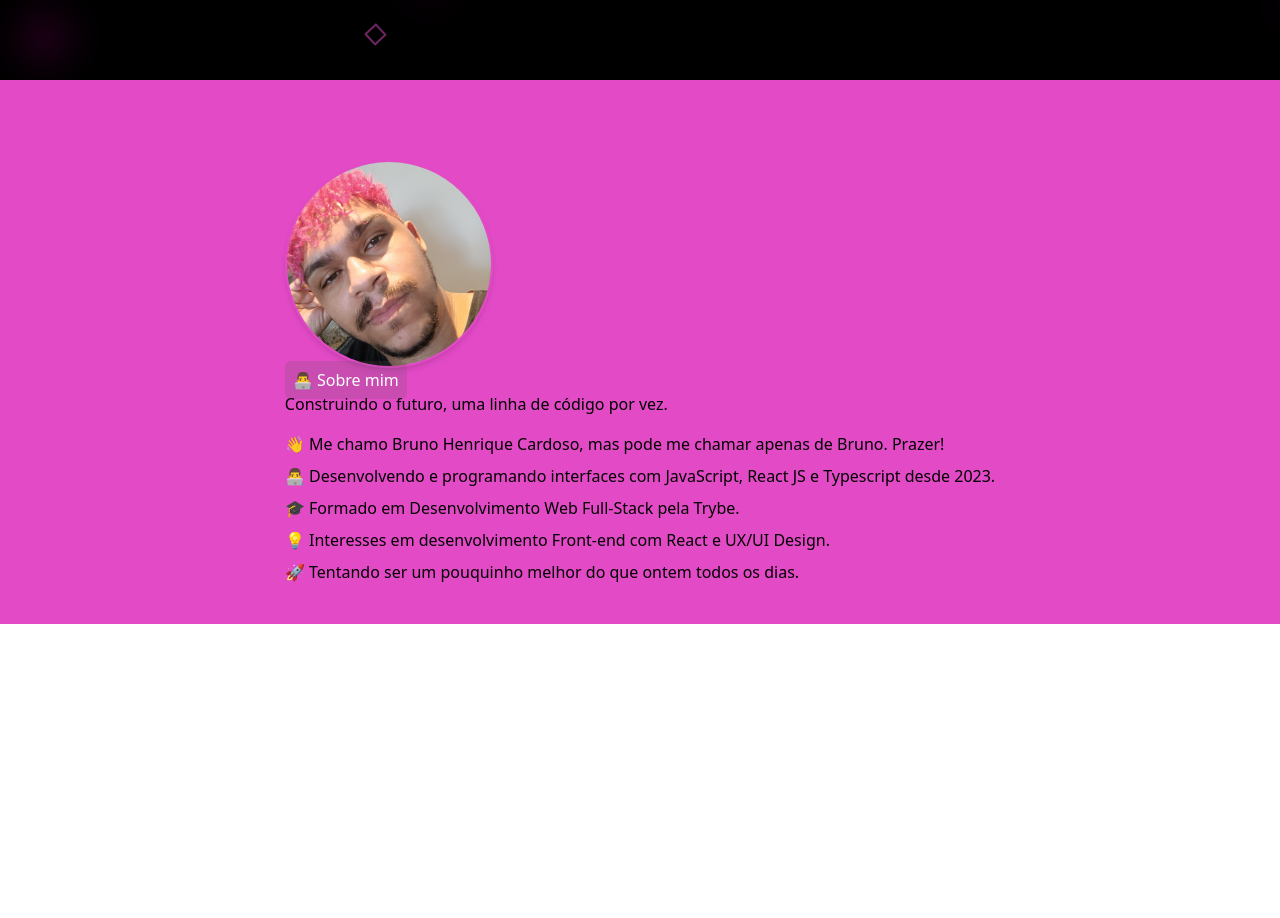
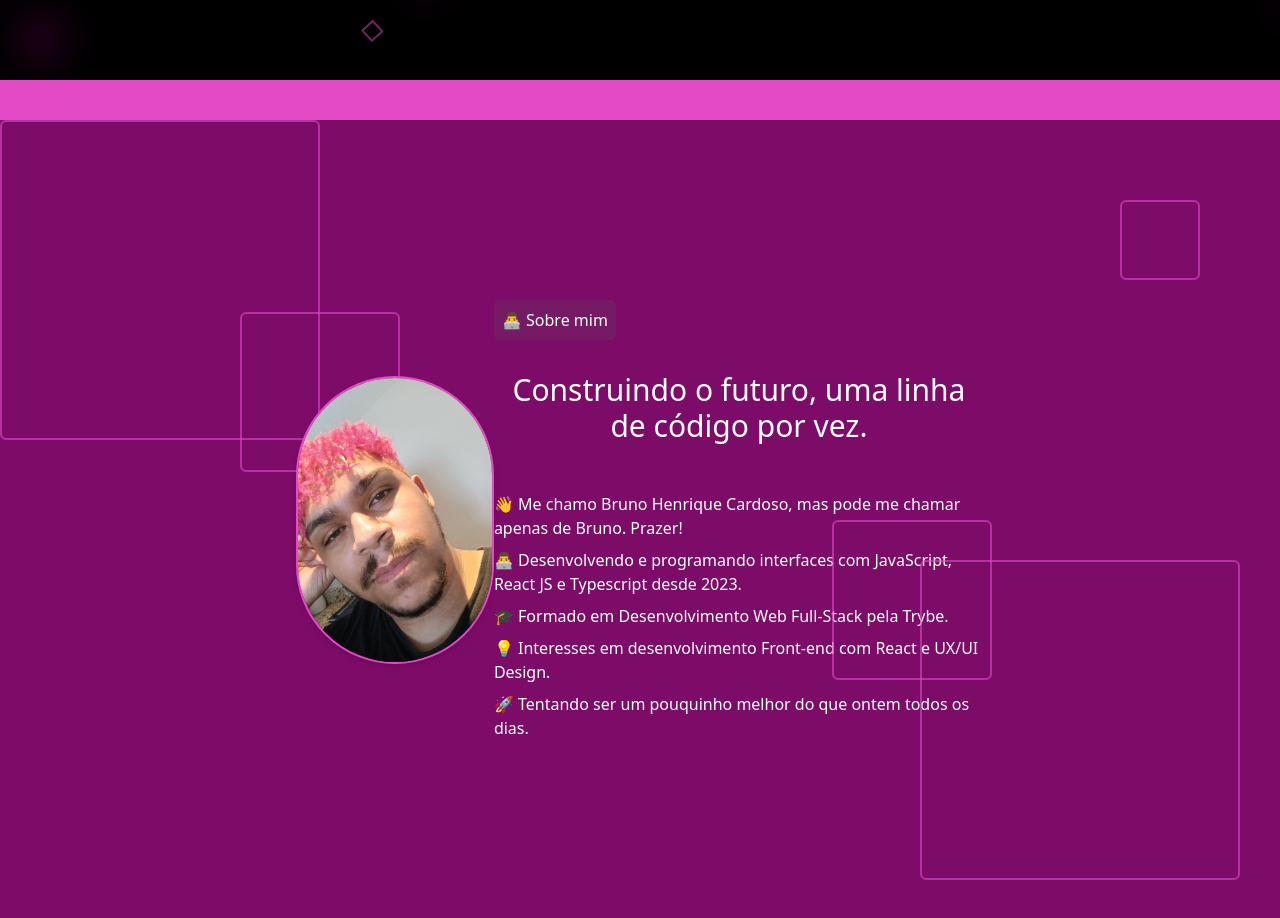
Before and after one commit to RiqueBruno/RiqueBruno, a React (Vite) app: page / in a window 1280 px wide. Shown: the part 600-1518 px from the top of the page. Before the commit the page ends 1224 px from the top, so only its background shows below. Built offline with nearby package versions, Linux system fonts and the light colour scheme.

Commit message:
refactor: estilizando componente About

```diff
--- a/src/components/About/About.tsx
+++ b/src/components/About/About.tsx
@@ -4,19 +4,21 @@ import LinkMenu from '../LinkMenu/LinkMenu';
 
 export default function About() {
   return (
-    <section className="bg-primary flex flex-col justify-center items-center lg:flex-row p-10">
-      <div>
-        <div className="lg:block rounded-full overflow-hidden h-52 w-52 border-2 border-primary z-50 shadow-md">
+    <section className="bg-primary dark:bg-secondary-light relative flex flex-col lg:flex-row justify-center items-center p-10 h-screen">
+      <div className="lg:flex lg:flex-row lg:items-center lg:justify-around w-full lg:px-64">
+        <div className="hidden lg:block rounded-full overflow-hidden h-72 w-72 border-2 border-primary z-50 shadow-md">
           <img
             src={brunoImage}
             alt="Imagem de Bruno"
             className="lg:block w-full h-full object-cover"
           />
         </div>
-        <div>
-          <LinkMenu text="Sobre mim" emote="👨‍💻" />
-          <h2>Construindo o futuro, uma linha de código por vez.</h2>
-          <p>
+        <div className="flex flex-col items-center justify-center dark:text-text-dark text-text-light lg:items-start">
+          <LinkMenu text="Sobre mim" emote="👨‍💻" id="about" />
+          <h2 className="text-3xl my-8 w-full text-center">
+            Construindo o futuro, uma linha de código por vez.
+          </h2>
+          <p className="w-full text-center lg:text-start">
             <ul className="mt-4 space-y-2 text-base list-none">
               <li>
                 👋 Me chamo Bruno Henrique Cardoso, mas pode me chamar apenas de
@@ -38,6 +40,11 @@ export default function About() {
           </p>
         </div>
       </div>
+      <div className="absolute border-2 rounded-md h-80 w-80 bottom-10 right-10 z-0 opacity-15 lg:opacity-60 dark:border-primary border-secondary-light" />
+      <div className="absolute border-2 rounded-md h-40 w-40 bottom-60 right-72 z-0 opacity-15 lg:opacity-60 dark:border-primary border-secondary-light" />
+      <div className="absolute border-2 rounded-md h-20 w-20 top-20 right-20 z-0 opacity-15 lg:opacity-60 dark:border-primary border-secondary-light" />
+      <div className="absolute border-2 rounded-md h-40 w-40 top-48 left-60 z-0 opacity-15 lg:opacity-60 dark:border-primary border-secondary-light" />
+      <div className="absolute border-2 rounded-md h-80 w-80 top-0 left-0 z-0 opacity-15 lg:opacity-60 dark:border-primary border-secondary-light" />
     </section>
   );
 }
```
